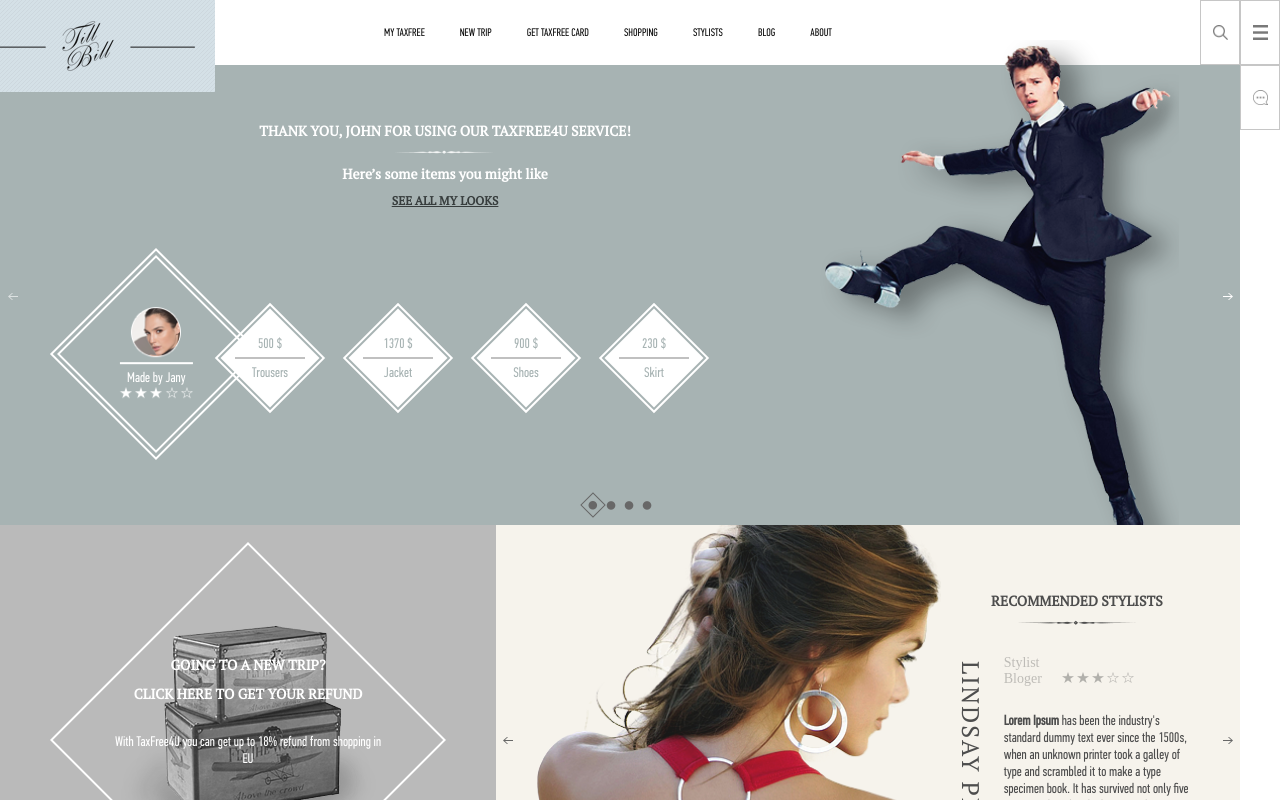
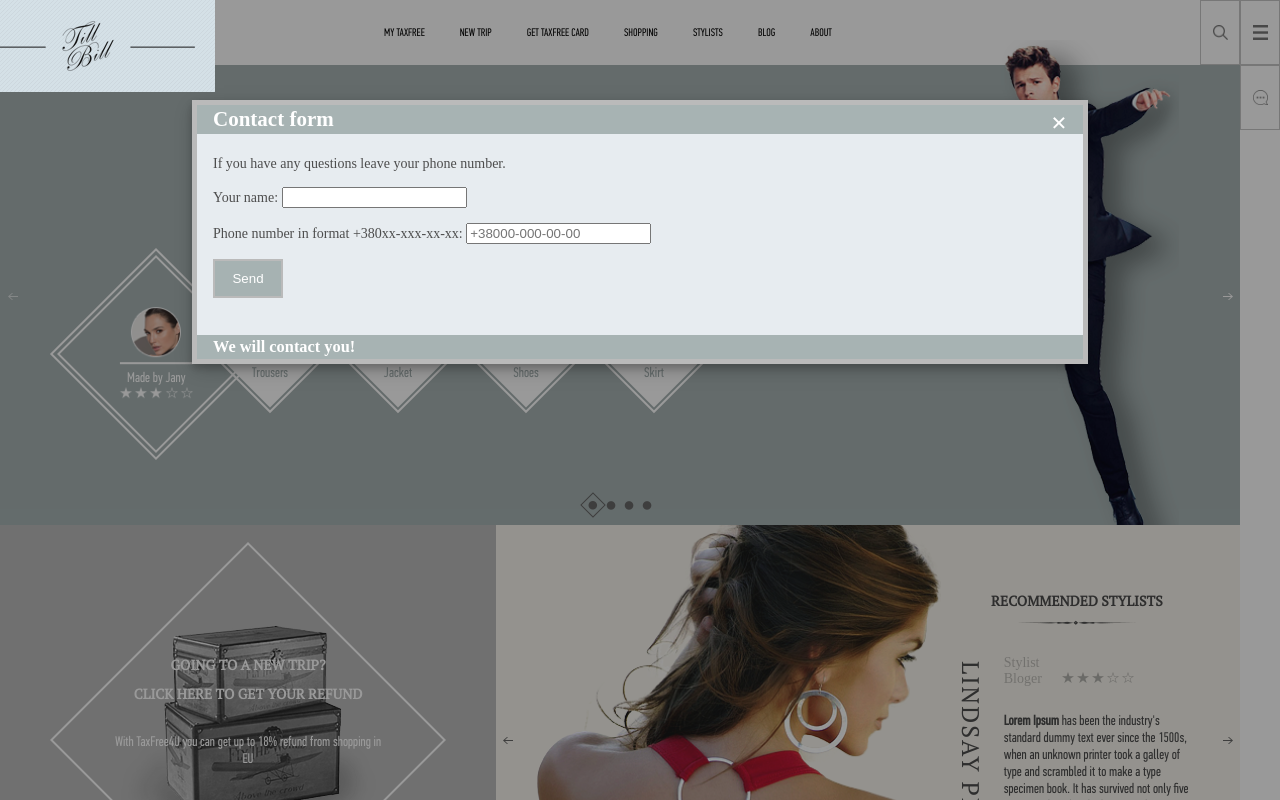
Before and after one commit to lyno4ka/1, a plain HTML site: page index.html in a window 1280 px wide. Both pictures are taken after a click on the picture 1260 px from the left and 97 px from the top of the page. Shown: the top 800 px of the page. Drawn offline with Linux system fonts and the light colour scheme.

Commit message:
add modal window

```diff
--- a/css/style.css
+++ b/css/style.css
@@ -189,15 +189,115 @@ h1, h2, h3, h4, p, ul {
 .slider-image {
     width: 27%;
     position: absolute;
-    /* top: 45px; */
     right: 0;
     max-width: 370px;
     display: flex;
     justify-content: center;
 }
 
+.fade {
+    -webkit-animation-name: fade;
+    -webkit-animation-duration: 1s;
+    animation-name: fade;
+    animation-duration: 1s;
+  }
+
+  @-webkit-keyframes fade {
+    from {opacity: .6}
+    to {opacity: 1}
+  }
+
+  @keyframes fade {
+    from {opacity: .6}
+    to {opacity: 1}
+  }
+
 .chat-block {
     width: 40px;
+}
+
+.modal {
+    display: none; /* Hidden by default */
+    position: fixed; /* Stay in place */
+    z-index: 1; /* Sit on top */
+    padding-top: 100px; /* Location of the box */
+    left: 0;
+    top: 0;
+    width: 100%; /* Full width */
+    height: 100%; /* Full height */
+    overflow: auto; /* Enable scroll if needed */
+    background-color: rgb(0,0,0); /* Fallback color */
+    background-color: rgba(0,0,0,0.4); /* Black w/ opacity */
+}
+
+.modal-content {
+    position: relative;
+    background-color: #e7ecf0;
+    margin: auto;
+    padding: 0;
+    border: 5px solid #bababa;
+    width: 70%;
+    color: #4d4d4d;
+    box-shadow: 0 4px 8px 0 rgba(0,0,0,0.2),0 6px 20px 0 rgba(0,0,0,0.19);
+    -webkit-animation-name: animatetop;
+    -webkit-animation-duration: 0.4s;
+    animation-name: animatetop;
+    animation-duration: 0.4s
+}
+
+@-webkit-keyframes animatetop {
+    from {top:-300px; opacity:0}
+    to {top:0; opacity:1}
+}
+
+@keyframes animatetop {
+    from {top:-300px; opacity:0}
+    to {top:0; opacity:1}
+}
+
+.close {
+    color: white;
+    float: right;
+    font-size: 28px;
+    font-weight: bold;
+}
+
+.close:hover,
+.close:focus {
+    color: #4d4d4d;
+    text-decoration: none;
+    cursor: pointer;
+}
+
+.modal-header {
+    margin-bottom: 20px;
+    padding: 2px 16px;
+    background-color: #a7b3b3;
+    color: white;
+}
+
+.modal-body {
+    margin-bottom: 20px;
+    padding: 2px 16px;
+}
+
+.form-modal-text {
+    margin-bottom: 15px;
+}
+
+input[type="submit"] {
+    width: 70px;
+    background-color:  #a6b2b2;
+    padding: 10px;
+    border: 2px solid #bababa;
+    color: white;
+    cursor: pointer;
+}
+
+.modal-footer {
+    padding: 2px 16px;
+    background-color: #a7b3b3;
+    color: white;
 }
 
 .title-block h1 {
@@ -1286,20 +1386,3 @@ footer {
     border-radius: 3px;
     cursor: pointer;
 }
-
-.fade {
-    -webkit-animation-name: fade;
-    -webkit-animation-duration: 1s;
-    animation-name: fade;
-    animation-duration: 1s;
-  }
-
-  @-webkit-keyframes fade {
-    from {opacity: .6}
-    to {opacity: 1}
-  }
-
-  @keyframes fade {
-    from {opacity: .6}
-    to {opacity: 1}
-  }
--- a/index.html
+++ b/index.html
@@ -73,7 +73,7 @@
             </div>
             <div class="chat-block">
                 <div class="container-ic">
-                    <img src="./assets/icons/ic_chat.png" alt="chat">
+                    <img src="./assets/icons/ic_chat.png" id="open-modal" alt="chat">
                 </div>
             </div>
         </div>
@@ -333,8 +333,31 @@
                 </div>
             </footer>
         </div>
+        <!-- Modal -->
+        <div id="myModal" class="modal">
+            <div class="modal-content">
+              <div class="modal-header">
+                <span class="close">&times;</span>
+                <h2>Contact form</h2>
+              </div>
+              <div class="modal-body">
+                <p class="form-modal-text">If you have any questions leave your phone number.</p>
+                <form>
+                    <p class="form-modal-text">Your name: <input name="login" required></p>
+                    <p class="form-modal-text">Phone number in format +380xx-xxx-xx-xx:
+                        <input type="tel" name="tel" pattern="^\+380\d{2}-\d{3}-\d{2}-\d{2}$"
+                        placeholder="+38000-000-00-00" required></p>
+                    <p class="form-modal-text"><input type="submit" value="Send"></p>
+                </form>
+              </div>
+              <div class="modal-footer">
+                <h3>We will contact you!</h3>
+              </div>
+            </div>
+        </div>
     </div>
     <script src="script/icons_script.js"></script>
+    <script src="script/modal.js"></script>
     <script src="script/slider_main.js"></script>
     <script src="script/slider_stylist.js"></script>
     <script src="script/slider_looks.js"></script>
--- /dev/null
+++ b/script/modal.js
@@ -0,0 +1,20 @@
+const modal = document.getElementById('myModal');
+const openModal = document.getElementById('open-modal');
+let span = document.querySelector('.close');
+
+
+openModal.onclick = function() {
+    modal.style.display = "block";
+}
+
+
+span.onclick = function() {
+    modal.style.display = "none";
+}
+
+
+window.onclick = function(event) {
+    if (event.target === modal) {
+        modal.style.display = "none";
+    }
+}
--- a/script/slider_looks.js
+++ b/script/slider_looks.js
@@ -48,7 +48,7 @@ function createLatestLooksGallerySlide() {
         <div class="looks-image-block">
             <img src="${latesLookstBannerCarousel[indexSlide].imgUrl}" alt="latest-looks">
         </div>
-`;
+    `;
     latestImage.replaceWith(latestImage);
 }
 createLatestLooksGallerySlide();
```
